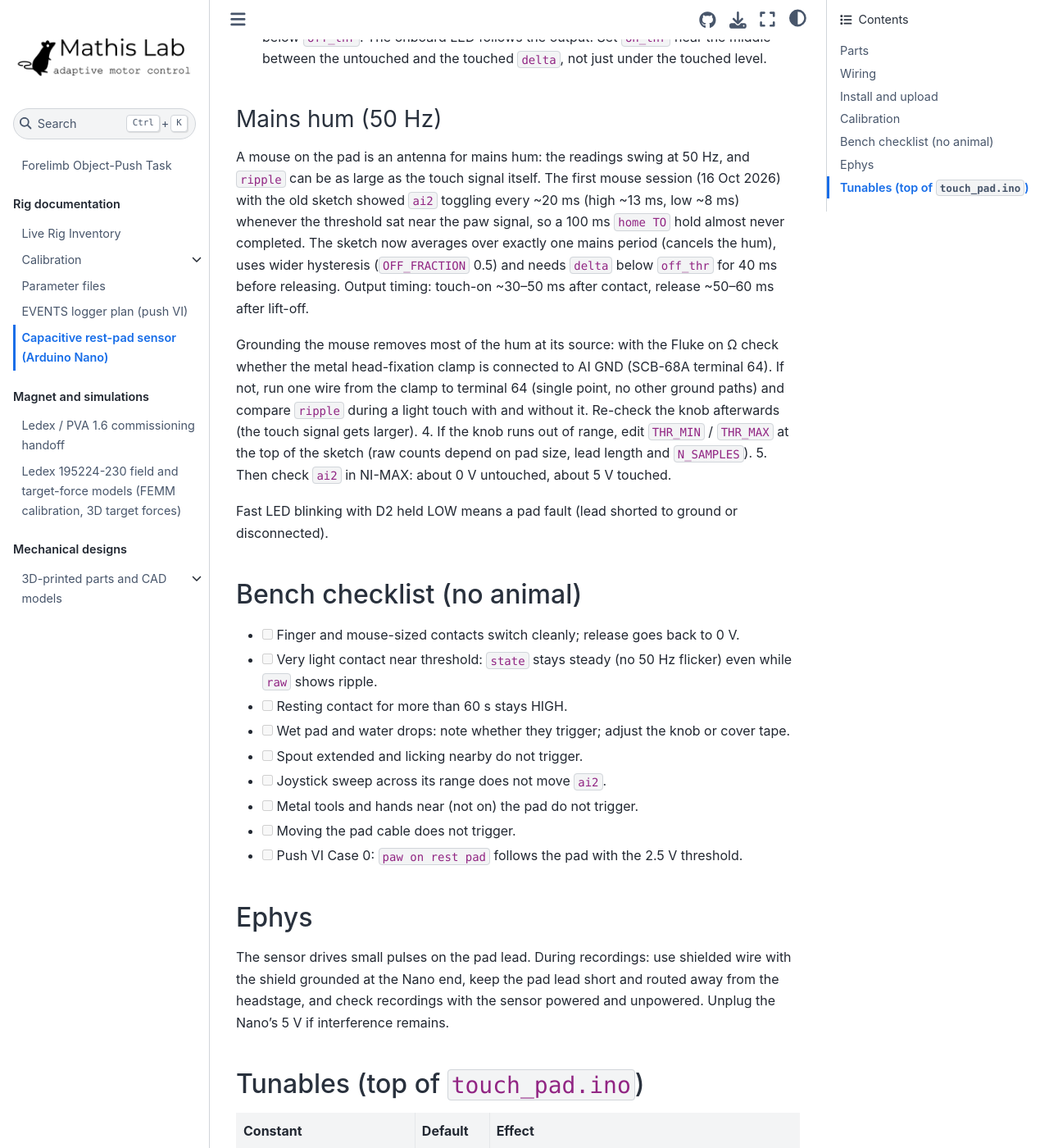
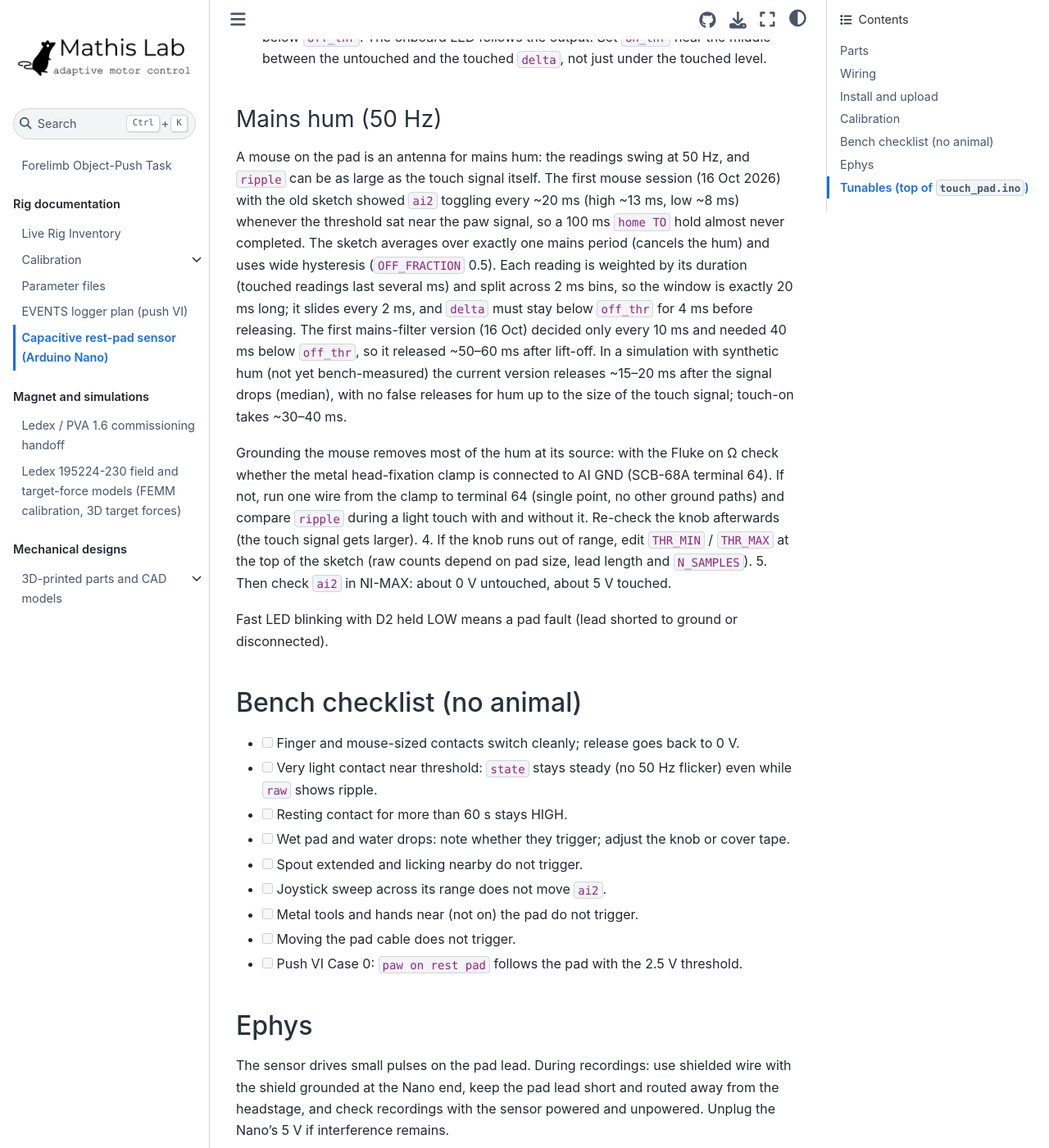
Before and after one commit to AdaptiveMotorControlLab/JoystickPushTask, a Jupyter Book: the page built from arduino/touch_pad/README.md, in a window 1280 px wide and 1400 px high, scrolled down 2388 px. Shown: the whole window at 82% size. Built offline with Jupyter Book 1.0.4 settings and Sphinx 7.4.7 and the Sphinx Book theme 1.1.4, drawn with Linux system fonts in a browser that asks for light colours; some of the changed text lies outside the part shown.

Commit message:
Speed up capacitive-pad release with a sliding 20 ms mains window and add 1-hour velocity and repeating broad-zone files.

```diff
--- a/arduino/touch_pad/README.md
+++ b/arduino/touch_pad/README.md
@@ -64,10 +64,15 @@ cannot short it.
 A mouse on the pad is an antenna for mains hum: the readings swing at 50 Hz, and `ripple` can be
 as large as the touch signal itself. The first mouse session (16 Oct 2026) with the old sketch
 showed `ai2` toggling every ~20 ms (high ~13 ms, low ~8 ms) whenever the threshold sat near the
-paw signal, so a 100 ms `home TO` hold almost never completed. The sketch now averages over
-exactly one mains period (cancels the hum), uses wider hysteresis (`OFF_FRACTION` 0.5) and needs
-`delta` below `off_thr` for 40 ms before releasing. Output timing: touch-on ~30–50 ms after
-contact, release ~50–60 ms after lift-off.
+paw signal, so a 100 ms `home TO` hold almost never completed. The sketch averages over
+exactly one mains period (cancels the hum) and uses wide hysteresis (`OFF_FRACTION` 0.5).
+Each reading is weighted by its duration (touched readings last several ms) and split across
+2 ms bins, so the window is exactly 20 ms long; it slides every 2 ms, and `delta` must stay
+below `off_thr` for 4 ms before releasing. The first mains-filter version (16 Oct) decided only
+every 10 ms and needed 40 ms below `off_thr`, so it released ~50–60 ms after lift-off. In a
+simulation with synthetic hum (not yet bench-measured) the current version releases ~15–20 ms
+after the signal drops (median), with no false releases for hum up to the size of the touch
+signal; touch-on takes ~30–40 ms.
 
 Grounding the mouse removes most of the hum at its source: with the Fluke on Ω check whether the
 metal head-fixation clamp is connected to AI GND (SCB-68A terminal 64). If not, run one wire from
@@ -104,8 +109,8 @@ interference remains.
 |----------|---------|--------|
 | `N_SAMPLES` | 20 | Samples per reading; higher = less noise, slower |
 | `THR_MIN`, `THR_MAX` | 20, 5000 | Knob range of the ON threshold (raw counts) |
-| `DECISION_US` | 10000 | Half a mains period; readings are averaged over two of these (20 ms). Use 8333 on 60 Hz mains |
+| `MAINS_PERIOD_US`, `N_BINS` | 20000, 10 | Averaging window (one mains period) and number of steps it slides in (2 ms). Use 16667 on 60 Hz mains |
 | `OFF_FRACTION` | 0.5 | Release threshold as a fraction of ON (hysteresis) |
-| `TOUCH_HOLD_MS`, `RELEASE_HOLD_MS` | 20, 40 | Time above ON / below OFF needed to switch |
-| `DRIFT_ALPHA`, `DROP_ALPHA` | 0.0025, 0.22 | Baseline tracking per 10 ms step while released (~4 s drift, ~40 ms drop) |
+| `TOUCH_HOLD_MS`, `RELEASE_HOLD_MS` | 20, 4 | Time above ON / below OFF needed to switch |
+| `DRIFT_ALPHA`, `DROP_ALPHA` | 0.0025, 0.22 | Baseline tracking per `BASELINE_STEP_MS` (10 ms) step while released (~4 s drift, ~40 ms drop) |
 | `PRINT_INTERVAL_MS` | 20 | Serial output interval |
```
Also changed, not shown: docs/PROJECT_PLAN.md (+4 -2 lines), parameters/README.md (+4 -0 lines), 3 other files.
